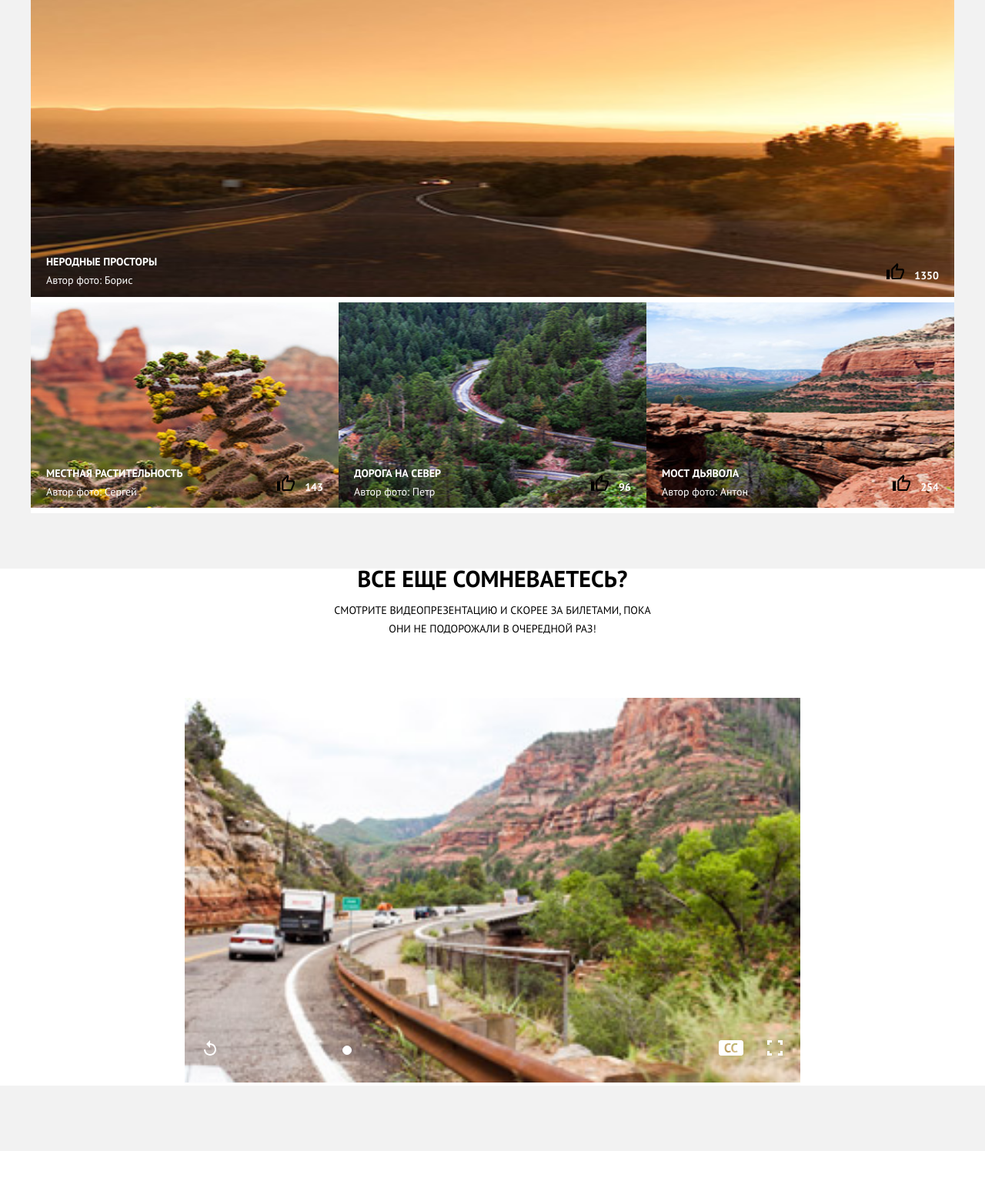
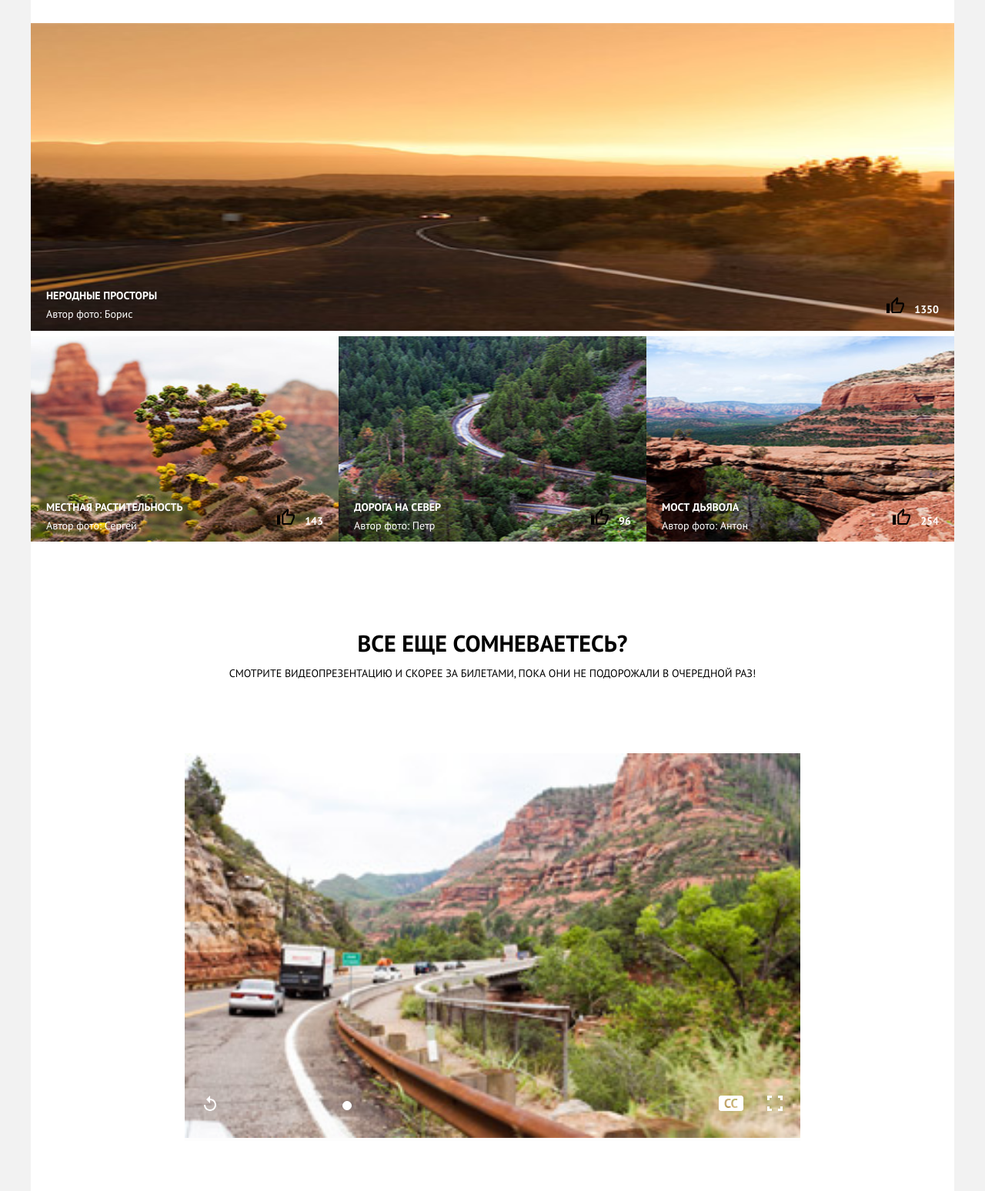
Before and after one commit to ElenaBachi/427875-sedona-18, a website: page source/photo.html in a window 1280 px wide. Shown: the part 287-1835 px from the top of the page at 77% size. Drawn offline with nearby package versions, Linux system fonts and the light colour scheme; files that its build step writes are made by us from their sources.

Commit message:
Сделала общую обертку для блоков страницы с фото

```diff
--- a/source/photo.html
+++ b/source/photo.html
@@ -8,6 +8,8 @@
   <link rel="stylesheet" href="css/style.css">
 </head>
 <body>
+
+  <div class="wrapper">
 
     <header class="page-header">
       <nav class="main-nav">
@@ -36,7 +38,6 @@
 
     <main class="page-main">
       <section class="main-gallery">
-      <div class="main-gallery__wrapper">
         <div class="main-gallery__header">
           <h1 class="main-gallery__title">Фото и видео</h1>
           <p class="main-gallery__description"> Не можете решиться на путешествие из-за курса? Фотографии помогут вам забыть о политике и экономике.
@@ -92,11 +93,9 @@
             </div>
           </figure>
         </div>
-      </div>
       </section>
 
       <section class="presentation">
-      <div class="presentation__wrapper">
         <h2 class="visually-hidden">Видеопрезентация</h2>
         <b class="presentation__question">Все еще сомневаетесь?</b>
         <p class="presentation__description">Смотрите видеопрезентацию и скорее за билетами, пока они не подорожали в очередной раз!</p>
@@ -125,7 +124,6 @@
             </div>
           </div>
         </figur>
-      </div>
       </section>
     </main>
 
@@ -172,5 +170,6 @@
         </a>
       </div>
     </footer>
+  </div>
 </body>
 </html>
--- a/source/sass/blocks/main-gallery.scss
+++ b/source/sass/blocks/main-gallery.scss
@@ -1,15 +1,14 @@
 .main-gallery {
+  width: 320px;
+
   @include text (14px, 24px, center);
-}
 
-.main-gallery__wrapper {
-  width: 280px;
-  margin: 0 auto;
-  margin-bottom: 40px;
+  background-color: $main-color;
 }
 
 .main-gallery__header {
   margin-bottom: 33px;
+  padding-top: 44px;
 }
 
 .main-gallery__title {
@@ -19,7 +18,8 @@
 .photo-list {
   display: flex;
   flex-direction: column;
-  width: 280px;
+  align-items: center;
+  width: 320px;
 
   @include list-reset();
 
@@ -81,9 +81,9 @@
 }
 
 @media (min-width: 768px) {
-  .main-gallery__wrapper {
-    width: 648px;
-    margin-bottom: 68px;
+  .main-gallery {
+    width: 768px;
+    padding-bottom: 68px;
   }
 
   .main-gallery__header {
@@ -100,13 +100,19 @@
   .photo-list {
     flex-direction: row;
     flex-wrap: wrap;
-    width: 648px;
+    justify-content: center;
+    width: 768px;
   }
 
   .photo-list__item {
     padding-top: 0;
 
     background-color: #f2f2f2;
+  }
+
+  .photo-list__item:last-child {
+    margin-right: auto;
+    margin-left: 60px;
   }
 
   .photo-list__item::before,
@@ -149,9 +155,9 @@
 }
 
 @media (min-width: 1200px) {
-  .main-gallery__wrapper {
+  .main-gallery {
     width: 1200px;
-    margin-bottom: 72px;
+    padding-bottom: 72px;
   }
 
   .main-gallery__header {
@@ -169,6 +175,10 @@
     position: relative;
 
     background-color: $main-color;
+  }
+
+  .photo-list__item:last-child {
+    margin: 0;
   }
 
   .photo-list__item:nth-child(1) {
--- a/source/sass/blocks/page-footer.scss
+++ b/source/sass/blocks/page-footer.scss
@@ -3,7 +3,7 @@
   flex-direction: column;
   justify-content: space-between;
   align-items: center;
-  padding-top: 40px;
+  padding-top: 41px;
 
   background-color: $main-color;
 }
@@ -20,7 +20,7 @@
   width: 150px;
 
   @include list-reset();
-  margin-top: 41px;
+  margin-top: 31px;
   margin-bottom: 41px;
 }
 
@@ -79,12 +79,13 @@
   fill: rgba(#000000, 0.3%);
 }
 
+
 @media (min-width: 768px) {
   .page-footer {
     flex-direction: row;
     justify-content: space-between;
 
-    padding-top: 36px;
+    padding-top: 0;
   }
 
   .page-footer__social {
--- a/source/sass/blocks/presentation.scss
+++ b/source/sass/blocks/presentation.scss
@@ -1,19 +1,19 @@
 .presentation {
+  width: 320px;
+  padding-bottom: 80px;
+
   background-color: $main-color;
 }
 
-.presentation__wrapper {
-  width: 320px;
-  margin: 0 auto;
-  margin-bottom: 115px;
-}
+.presentation__question {
+  display: block;
+  padding-top: 40px;
 
-.presentation__question {
   @include text (18px, 26px, center);
 }
 
 .presentation__description {
-  margin-bottom: 40px;
+  padding-bottom: 40px;
   padding-left: 42px;
   padding-right: 42px;
 
@@ -114,10 +114,9 @@
 
 
 @media (min-width: 768px) {
-  .presentation__wrapper {
-    width: 648px;
-
-    margin-bottom: 76px;
+  .presentation {
+    width: 768px;
+    padding-bottom: 40px;
   }
 
   .presentation__question {
@@ -125,7 +124,7 @@
   }
 
   .presentation__description {
-    margin-bottom: 78px;
+    padding-bottom: 78px;
     padding-left: 115px;
     padding-right: 115px;
   }
@@ -135,7 +134,8 @@
   }
 
   .player-interface {
-    position: relative;
+    width: 648px;
+    margin: auto;
   }
 
   .player-interface__toogle {
@@ -189,10 +189,9 @@
 }
 
 @media (min-width: 1200px) {
-  .presentation__wrapper {
-    width: 800px;
-
-    margin-bottom: 85px;
+  .presentation {
+    width: 1200px;
+    padding-bottom: 85px;
   }
 
   .presentation__description {
@@ -202,6 +201,10 @@
 
   .video-player__back {
     @include size (800px, 500px);
+  }
+
+  .player-interface {
+    width: 800px;
   }
 
   .player-interface__toogle {
--- a/source/sass/blocks/search.scss
+++ b/source/sass/blocks/search.scss
@@ -1,6 +1,6 @@
-
 .search {
   width: 320px;
+  padding-bottom: 10px;
 
   background-color: $main-color;
 }
@@ -43,6 +43,7 @@
 @media (min-width: 768px) {
   .search {
     width: 768px;
+    padding-bottom: 0;
   }
 
   .search b {
```
Also changed, not shown: source/index.html (+1 -1 lines). Lines whose indentation alone changed are shown as unchanged.
